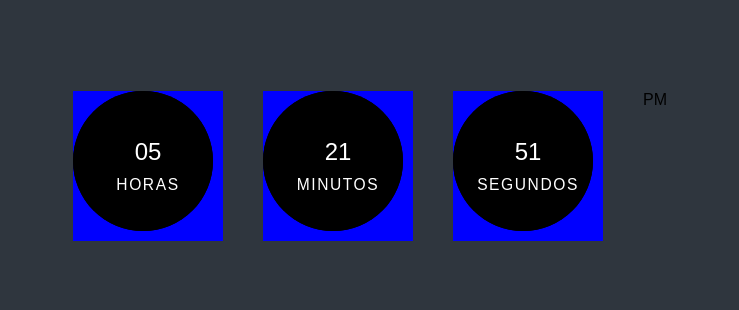
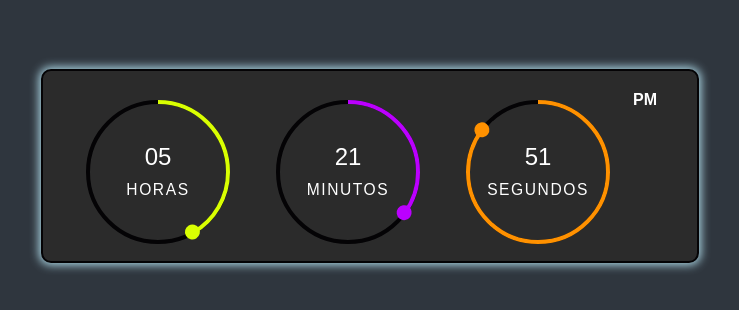
Before and after one commit to LucasFRodriguez/relogio-js, a plain HTML site: page index.html in a window 1280 px wide. Shown: the part 234-544 px from the top of the page, without its empty margins (270-1009 px from the left). Drawn offline with Linux system fonts and the light colour scheme.

Commit message:
finalizado

```diff
--- a/index.html
+++ b/index.html
@@ -9,6 +9,7 @@
 <body>
     <ul id="relogio">
         <li class="item-circulo" style="--clr:#d9ff02;">
+            <i class="pontos hr_ponto"></i>
             <svg>
                 <circle cx="70" cy="70" r="70" ></circle>
                 <circle cx="70" cy="70" r="70" id="hh"></circle>
@@ -16,6 +17,7 @@
             <div id="horas">00</div>
         </li>
         <li class="item-circulo" style="--clr:#bb00ff;">
+            <i class="pontos min_ponto"></i>
             <svg>
                 <circle cx="70" cy="70" r="70" ></circle>
                 <circle cx="70" cy="70" r="70" id="mm"></circle>
@@ -23,6 +25,7 @@
             <div id="minutos">00</div>
         </li>
         <li class="item-circulo" style="--clr:#ff9100;">
+            <i class="pontos seg_ponto"></i>
             <svg>
                 <circle cx="70" cy="70" r="70" ></circle>
                 <circle cx="70" cy="70" r="70" id="ss"></circle>
--- a/script.js
+++ b/script.js
@@ -2,14 +2,21 @@ let horas = document.getElementById('horas');
 let minutos = document.getElementById('minutos');
 let segundos = document.getElementById('segundos');
 let ampm = document.getElementById('ampm');
+
+let hh = document.getElementById('hh');
+let mm = document.getElementById('mm');
+let ss = document.getElementById('ss');
+
+let hr_ponto = document.querySelector('.hr_ponto');
+let min_ponto = document.querySelector('.min_ponto');
+let seg_ponto = document.querySelector('.seg_ponto');
+
 
 setInterval(()=>{
     let h = new Date().getHours();
     let m = new Date().getMinutes();
     let s = new Date().getSeconds();
     let amdDmd = h >= 12 ? 'PM' : 'AM';
-
-
 
     // CONVERTENDO 24HRS PARA 12HRS
 
@@ -28,4 +35,23 @@ setInterval(()=>{
     segundos.innerHTML = s + '<br><span>Segundos</span>';
     ampm.innerHTML = amdDmd;
 
+
+
+
+    hh.style.strokeDashoffset = 440 - (440 * h) / 12;
+    mm.style.strokeDashoffset = 440 - (440 * m) / 60;
+    ss.style.strokeDashoffset = 440 - (440 * s) / 60;
+
+    // 360 / 12 = 30
+    hr_ponto.style.transform = `rotate(${h * 30}deg)` ;
+
+    // 360 / 60 = 6
+    min_ponto.style.transform = `rotate(${m * 6}deg)` ;
+
+    // 360 / 60 = 6
+    seg_ponto.style.transform = `rotate(${s * 6}deg)` ;
+
+
+
+
 });
--- a/style.css
+++ b/style.css
@@ -16,6 +16,12 @@ body{
 #relogio{
     display: flex;
     gap: 40px;
+    background: #2b2b2b;
+    padding: 20px 20px 20px 40px;
+    user-select: none;
+    border: 2px solid #040305;
+    border-radius: 10px;
+    box-shadow: 0 0 10px 2px #ADD8E6;
 }
 
 .item-circulo{
@@ -26,17 +32,20 @@ body{
     display: flex;
     justify-content: center;
     align-items: center;
-    background: blue;
 }
 
 .item-circulo svg {
     position: absolute;
+    top: 3px;
+    left: 3px;
     width: 100%;
     height: 100%;
+    transform: rotate(270deg);
 }
 
 #horas , #minutos , #segundos {
     position: absolute;
+    padding-top: 10px;
     font-weight: 500;
     font-size: 1.5em;
     text-align: center;
@@ -53,4 +62,39 @@ body{
 
 #relogio .ap{
     list-style: none;
+    color: #fff;
+    font-weight: bold;
+    font-size: 1em;
+    transform: translateX(-20px);
 }
+
+.item-circulo svg circle{
+    fill: transparent;
+    stroke-width: 4px;
+    stroke: var(--clr);
+    stroke-dasharray: 440;
+    transform: translate(2px, 2px);
+}
+
+.item-circulo svg circle:nth-of-type(1){
+    stroke: #040305;
+}
+
+.item-circulo .pontos{
+    position: absolute;
+    top: 3px;
+    display: flex;
+    justify-content: center;
+    z-index: 10;
+    width: 100%;
+    height: 103%;
+}
+
+.item-circulo .pontos::before{
+    content: '';
+    position: absolute;
+    width: 15px;
+    height: 15px;
+    background: var(--clr);
+    border-radius: 50%;
+}
```
